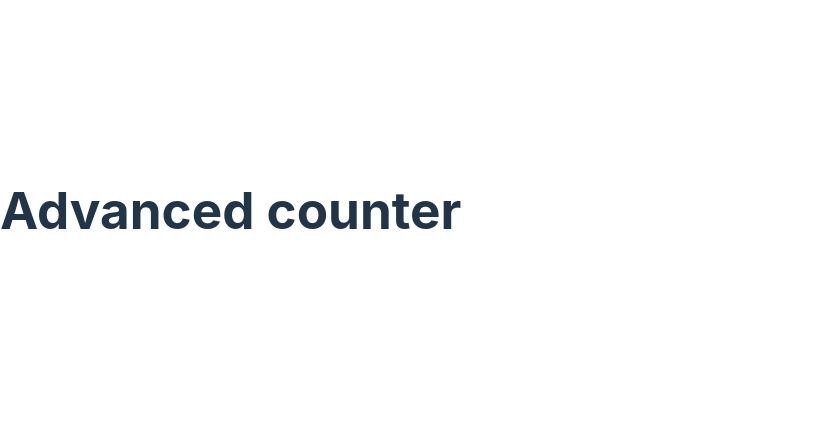
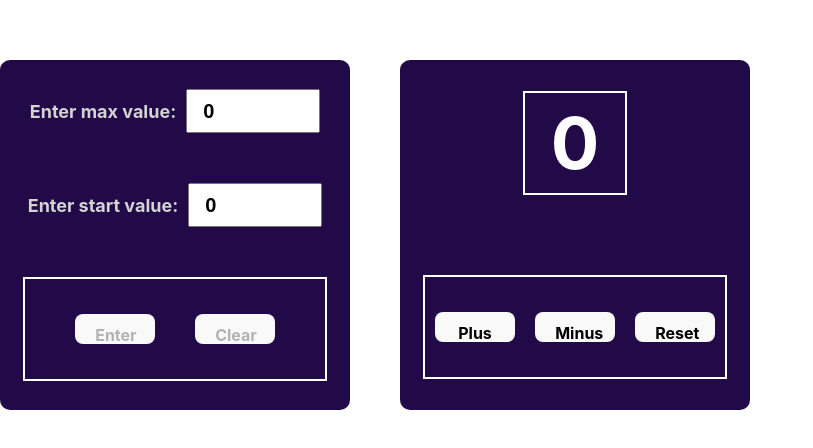
Before and after one commit to umedjankabiri/advanced-counter, a React (Vite) app: page / in a window 1280 px wide. Shown: the part 190-638 px from the top of the page, without its empty margins (0-813 px from the left). Built offline with nearby package versions, Linux system fonts and the light colour scheme.

Commit message:
added components, and created all logical functionality

```diff
--- a/src/common/components/App/App.tsx
+++ b/src/common/components/App/App.tsx
@@ -1,11 +1,67 @@
 import 'components/App/App.css'
+import {Counter} from "components/Counter/Counter.tsx";
+import {ChangeEvent, useState} from "react";
+import {Settings} from "components/Settings.tsx";
 
 function App() {
-  return (
-    <div  className={"App"}>
-      <h1>Advanced counter</h1>
-    </div>
-  )
+    const zeroValue = 0;
+    const minusOne = -1;
+
+    const [maxValue, setMaxValue] = useState<number>(zeroValue)
+    const [startValue, setStartValue] = useState<number>(zeroValue)
+    const [error, setError] = useState<string | null>(null)
+
+    let setCounterFunction: ((counter: number) => void) | null = null;
+
+    const onChangeMaxValueHandler = (event: ChangeEvent<HTMLInputElement>) => {
+        const tempMaxValue = +event.currentTarget.value
+        if (tempMaxValue == minusOne)
+            setError(`max value cannot be less then ${zeroValue}`)
+        else
+            setError(null)
+        setMaxValue(tempMaxValue)
+    }
+    const onChangeStartValueHandler = (event: ChangeEvent<HTMLInputElement>) => {
+        const tempStartValue = +event.currentTarget.value
+        if (tempStartValue == minusOne)
+            setError(`start value cannot be less then ${zeroValue}`)
+        else if (tempStartValue == maxValue)
+            setError(`start value cannot be equal to maxValue`)
+        else if (tempStartValue > maxValue)
+            setError(`start value cannot be biggest then ${maxValue}`)
+        else
+            setError(null)
+        setStartValue(tempStartValue)
+    }
+    const enterValues = () => {
+        setCounterFunction && setCounterFunction(startValue)
+    }
+    const enterStartValue = (setCounter: (counter: number) => void) => {
+        setCounterFunction = setCounter
+    }
+    const clearValues = () => {
+        setError(null)
+        setStartValue(zeroValue)
+        setMaxValue(zeroValue)
+    }
+
+    return (
+        <div className={"mainWrapper"}>
+            <Settings maxValue={maxValue}
+                      startValue={startValue}
+                      onChangeStart={onChangeStartValueHandler}
+                      onChangeMax={onChangeMaxValueHandler}
+                      onClickEnter={enterValues}
+                      onClickClear={clearValues}
+                      error={error}
+            />
+            <Counter maxValue={maxValue}
+                     startValue={startValue}
+                     error={error}
+                     onClickEnter={enterStartValue}
+            />
+        </div>
+    )
 }
 
 export default App
```
